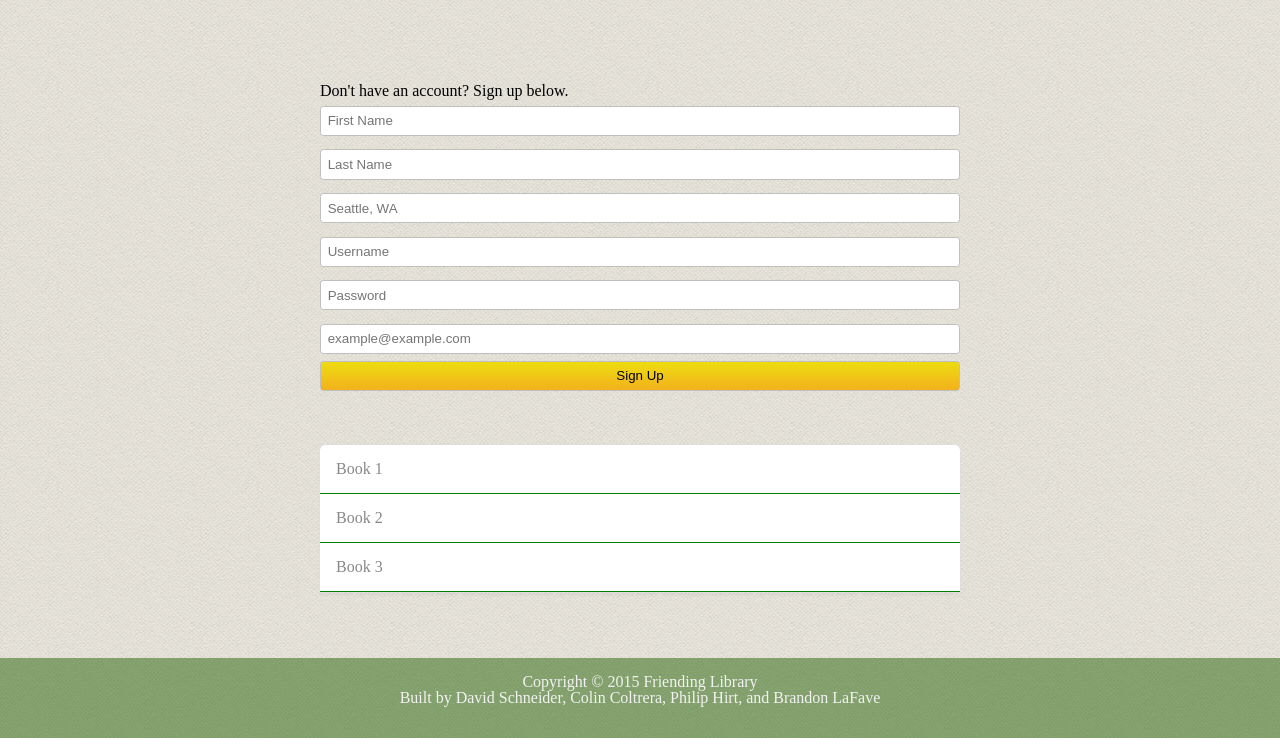
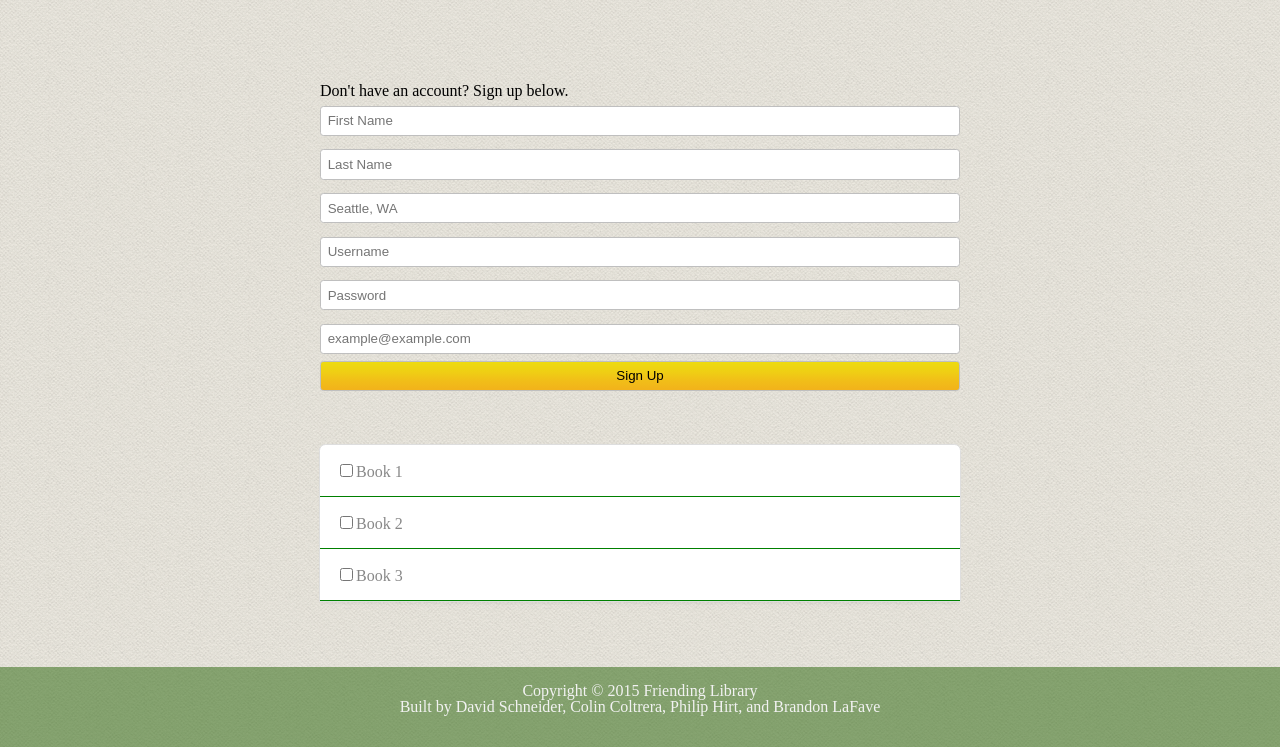
Before and after one commit to davschne/friending-library, a website: page app/index.html in a window 1280 px wide. Shown: the part 85-832 px from the top of the page. Drawn offline with nearby package versions, Linux system fonts and the light colour scheme; files that its build step writes are made by us from their sources; files whose address does not match are found by name.

Commit message:
Add checkbox input to list items.

```diff
--- a/app/index.html
+++ b/app/index.html
@@ -64,9 +64,9 @@
 
       <article>
         <ul class="list">
-          <li class="list__item">Book 1</li>
-          <li class="list__item">Book 2</li>
-          <li class="list__item">Book 3</li>
+          <li class="list__item"><input type="checkbox">Book 1</li>
+          <li class="list__item"><input type="checkbox">Book 2</li>
+          <li class="list__item"><input type="checkbox">Book 3</li>
         </ul>
       </article>
 
```
Also changed, not shown: public/index.html (+1 -1 lines).
